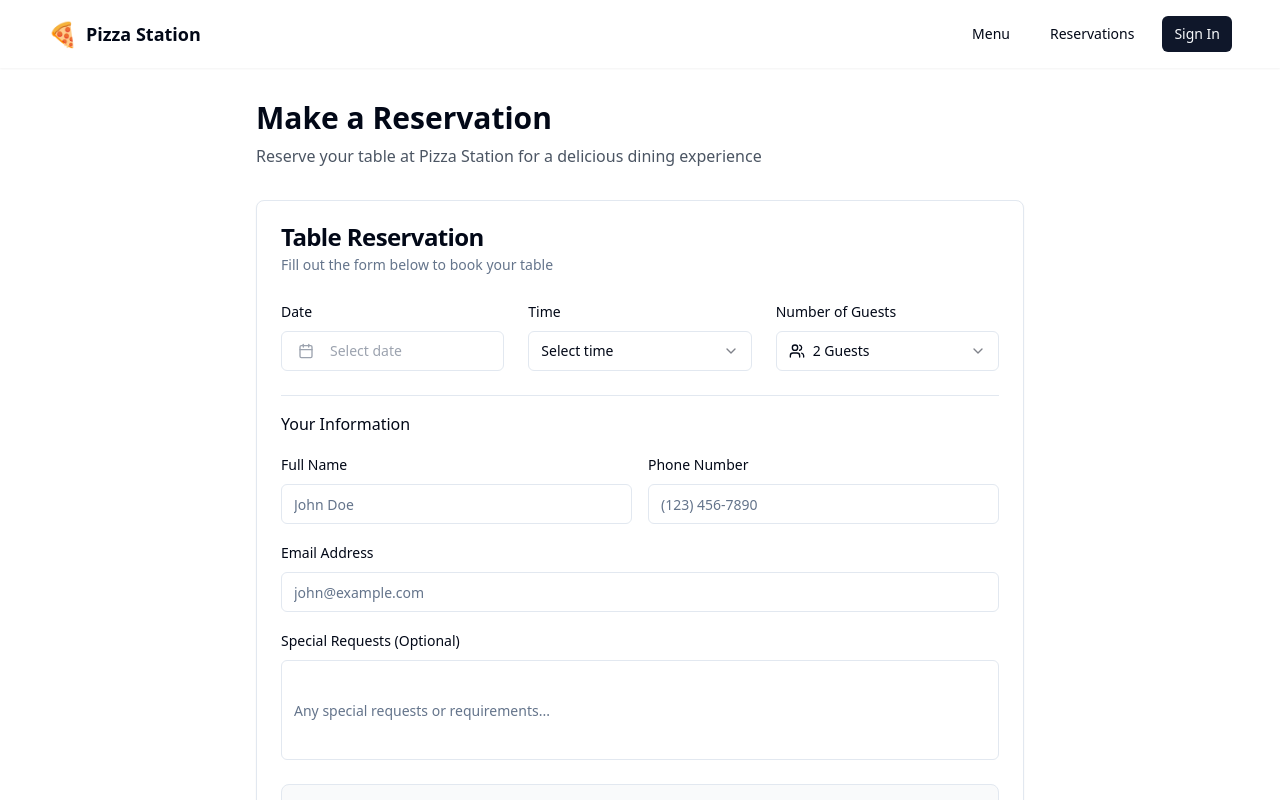
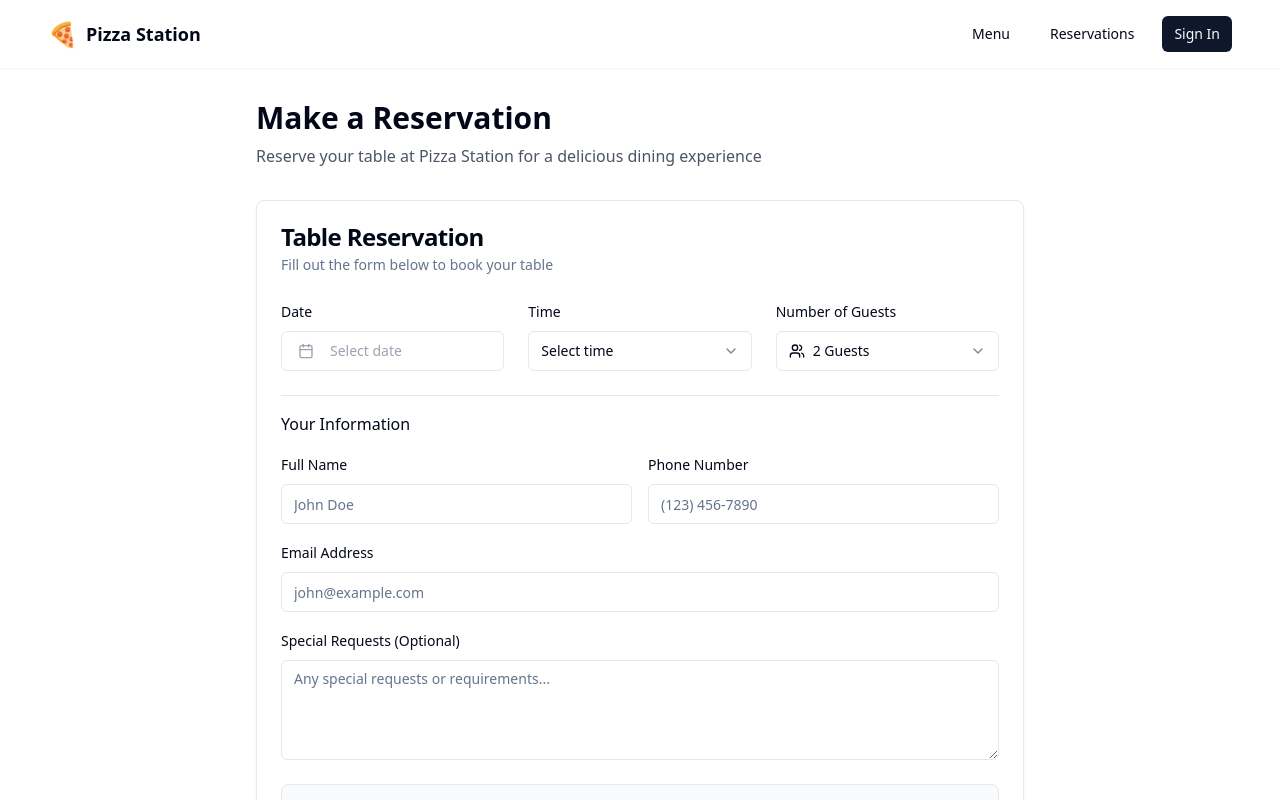
Before and after one commit to AbrarBb/RestroSync-for-Pizza-Station, a React (Vite) app: page /reservations in a window 1280 px wide. Shown: the top 800 px of the page. Built offline with nearby package versions, Linux system fonts and the light colour scheme.

Commit message:
Fix: Apply requested changes

```diff
--- a/src/pages/Reservations.tsx
+++ b/src/pages/Reservations.tsx
@@ -2,6 +2,7 @@
 import { useState } from "react";
 import { Button } from "@/components/ui/button";
 import { Input } from "@/components/ui/input";
+import { Textarea } from "@/components/ui/textarea";
 import { Card, CardContent, CardDescription, CardFooter, CardHeader, CardTitle } from "@/components/ui/card";
 import { Select, SelectContent, SelectItem, SelectTrigger, SelectValue } from "@/components/ui/select";
 import { Calendar } from "@/components/ui/calendar";
@@ -223,8 +224,7 @@ const Reservations = () => {
 
                   <div className="space-y-2">
                     <label className="text-sm font-medium">Special Requests (Optional)</label>
-                    <Input
-                      as="textarea"
+                    <Textarea
                       placeholder="Any special requests or requirements..."
                       value={specialRequests}
                       onChange={(e) => setSpecialRequests(e.target.value)}
```
